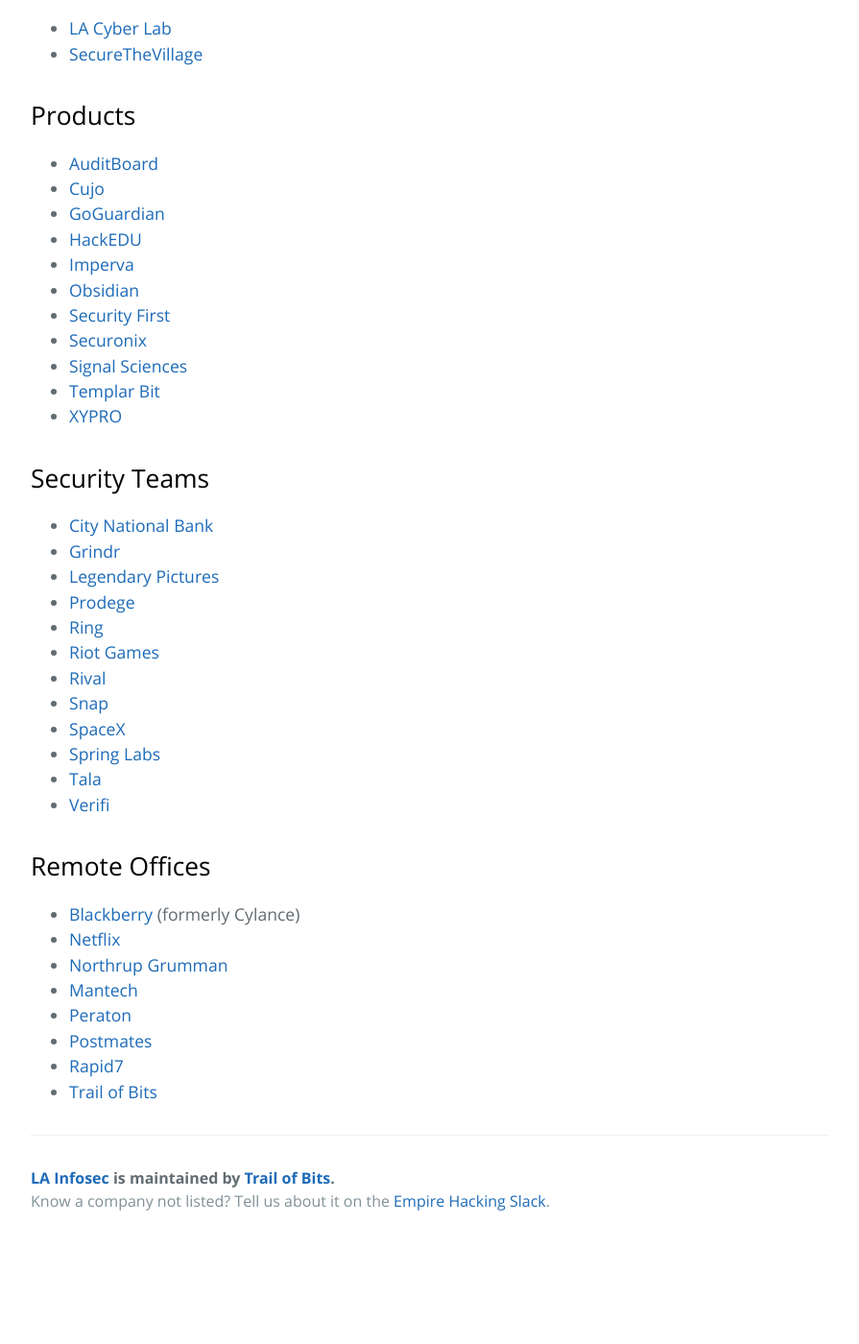
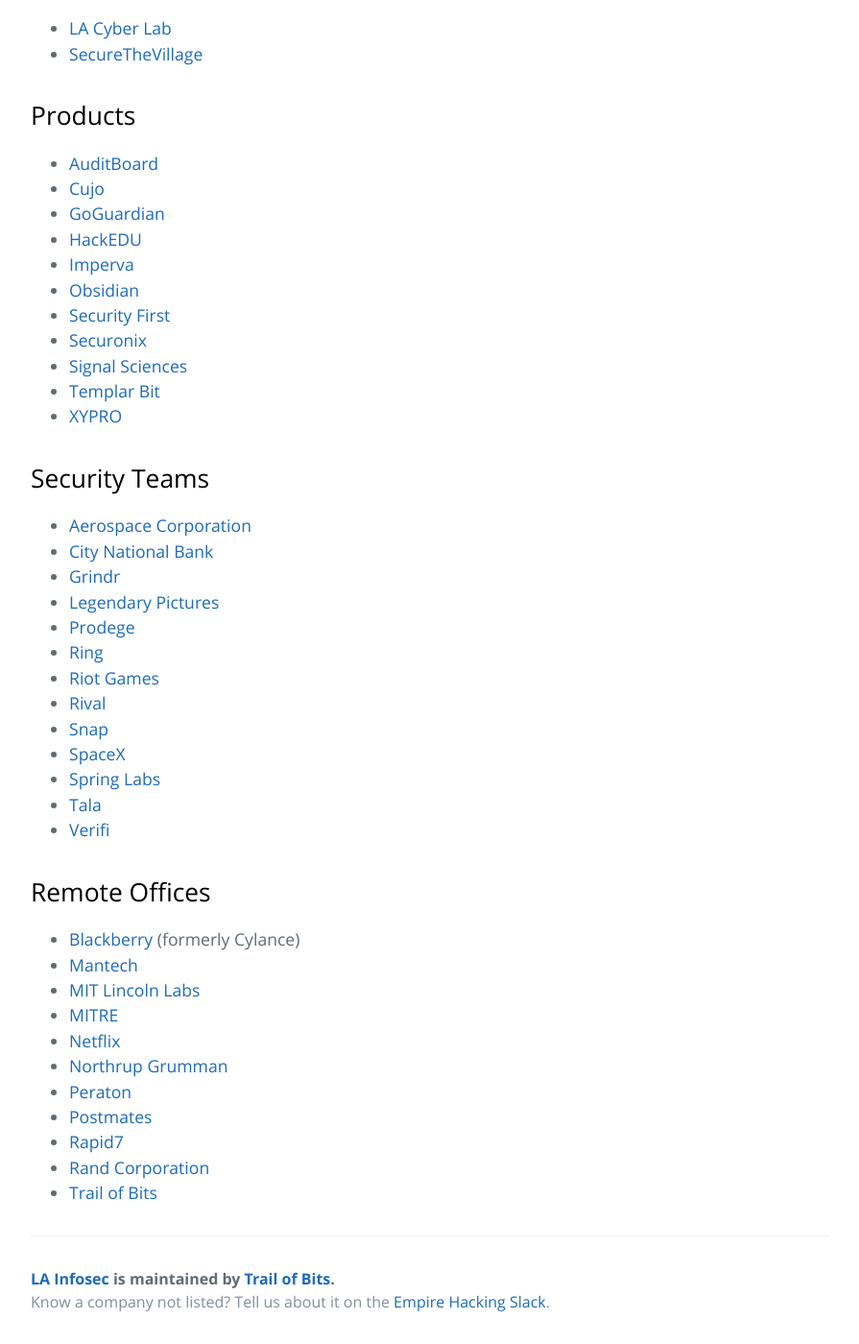
Before and after one commit to sanitybit/pdx-infosec, a Jekyll site: the page built from companies.md, in a window 1280 px wide and 1400 px high, scrolled down 620 px. Shown: the whole window at 96% size, without its empty margins (192-1087 px from the left). Built offline with Jekyll 4.4.1, drawn with Linux system fonts in a browser that asks for light colours; our own code applies the rules of GitHub Pages for plain Markdown files; before the commit the page ends 1915 px from its top, so only the background shows below that.

Commit message:
adding FFRDCs and think tanks.  All of which are non-profit/not-for-profit organizations

```diff
--- a/companies.md
+++ b/companies.md
@@ -30,6 +30,7 @@ permalink: /companies/
 * [XYPRO](https://www.xypro.com/)
 
 ## Security Teams
+* [Aerospace Corporation](https://aerospace.org/)
 * [City National Bank](https://www.cnb.com/)
 * [Grindr](https://www.grindr.com/)
 * [Legendary Pictures](https://www.legendary.com/)
@@ -45,10 +46,13 @@ permalink: /companies/
 
 ## Remote Offices
 * [Blackberry](https://www.cylance.com/en-us/index.html) (formerly Cylance)
+* [Mantech](https://www.mantech.com/)
+* [MIT Lincoln Labs](https://www.ll.mit.edu/)
+* [MITRE](http://mitre.org)
 * [Netflix](https://www.netflix.com/)
 * [Northrup Grumman](https://www.northropgrumman.com/Pages/default.aspx)
-* [Mantech](https://www.mantech.com/)
 * [Peraton](https://www.peraton.com/)
 * [Postmates](https://postmates.com/)
 * [Rapid7](https://www.rapid7.com/)
+* [Rand Corporation](https://www.rand.org/)
 * [Trail of Bits](https://www.trailofbits.com/)
```
